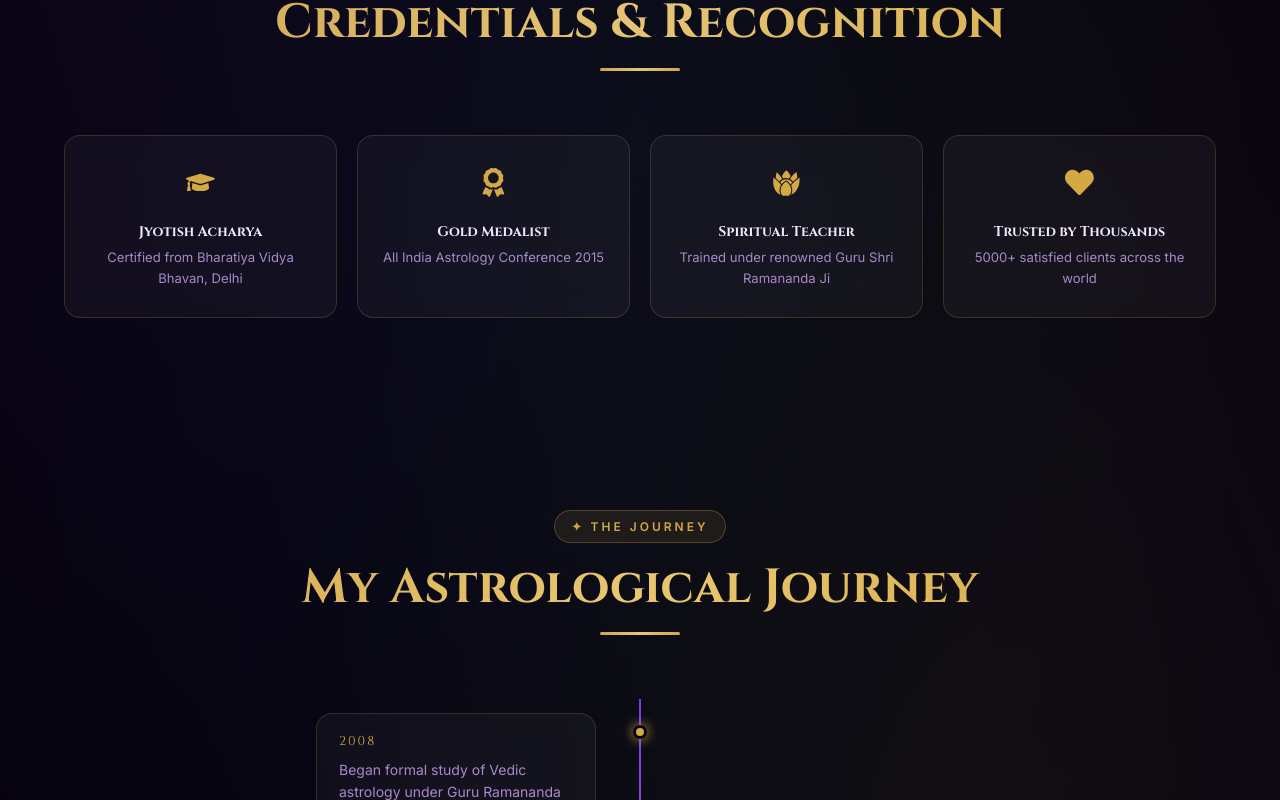
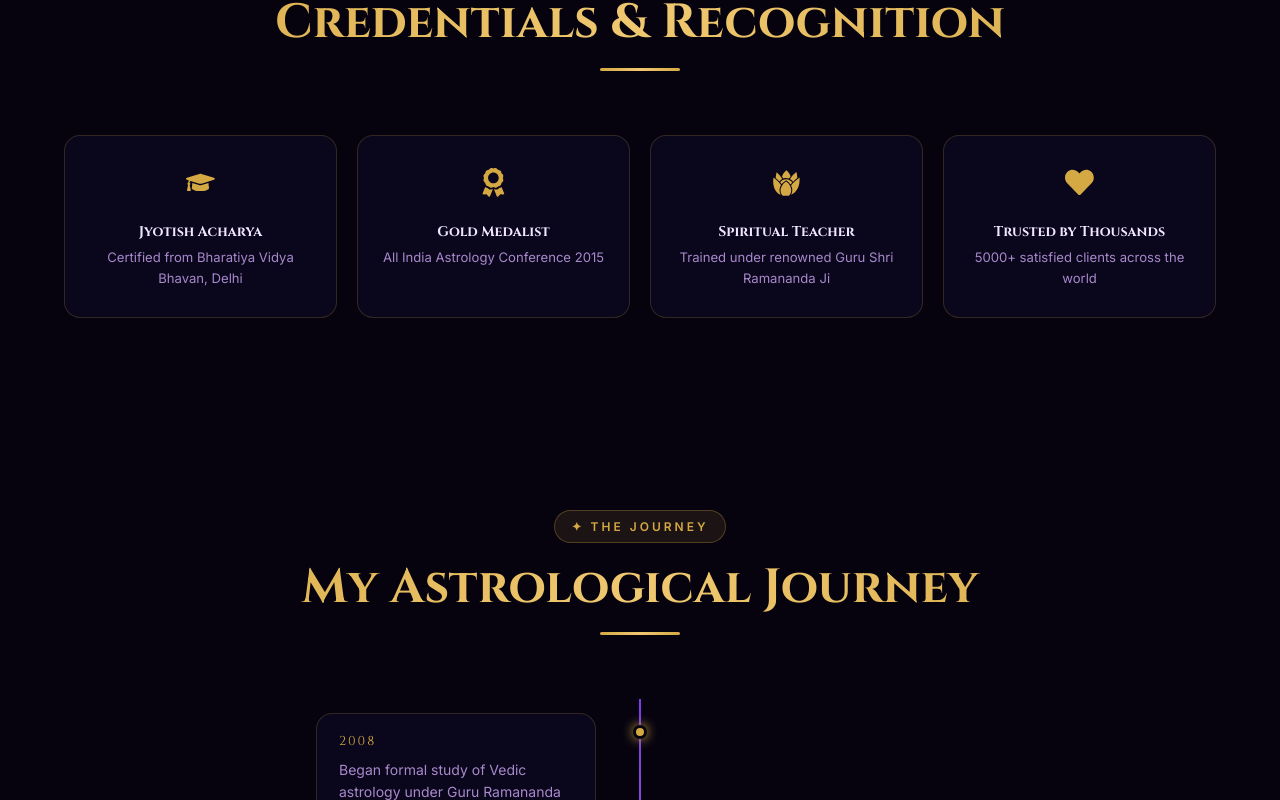
Before and after one commit to Abhisheksengarproject/aacharya-jyoti-website, a React (Vite) app in the folder frontend/: page /about in a window 1280 px wide. Shown: the part 1340-2140 px from the top of the page. Built offline with nearby package versions, Linux system fonts and the light colour scheme; no server answers; a web font is replaced by a local one.

Commit message:
Fix:black screen bug again

```diff
--- a/frontend/src/index.css
+++ b/frontend/src/index.css
@@ -4,8 +4,8 @@
 :root {
   --bg-primary: #06030f;
   --bg-secondary: #0d0820;
-  --bg-card: rgba(255, 255, 255, 0.04);
-  --bg-card-hover: rgba(255, 255, 255, 0.08);
+  --bg-card: rgba(255, 255, 255, 0.05);
+  --bg-card-hover: rgba(255, 255, 255, 0.09);
 
   --accent-gold: #d4a843;
   --accent-gold-light: #f0c870;
@@ -37,10 +37,6 @@
 
   --transition: all 0.3s cubic-bezier(0.4, 0, 0.2, 1);
   --transition-slow: all 0.6s cubic-bezier(0.4, 0, 0.2, 1);
-
-  /* iOS safe area support */
-  --safe-top: env(safe-area-inset-top, 0px);
-  --safe-bottom: env(safe-area-inset-bottom, 0px);
 }
 
 /* ===== RESET & BASE ===== */
@@ -48,14 +44,11 @@
   box-sizing: border-box;
   margin: 0;
   padding: 0;
-  /* Prevent text size adjustment on iOS */
   -webkit-text-size-adjust: 100%;
 }
 
 html {
   scroll-behavior: smooth;
-  /* Fix for iOS 100vh bug */
-  height: -webkit-fill-available;
 }
 
 body {
@@ -64,17 +57,16 @@ body {
   color: var(--text-primary);
   overflow-x: hidden;
   line-height: 1.6;
-  min-height: 100vh;
-  min-height: -webkit-fill-available;
-  /* Smooth scrolling on iOS */
+  /* iOS smooth scrolling */
   -webkit-overflow-scrolling: touch;
 }
 
 h1, h2, h3, h4 { font-family: 'Cinzel', serif; line-height: 1.2; }
 
-a { text-decoration: none; color: inherit; touch-action: manipulation; }
-img { max-width: 100%; display: block; }
-button { cursor: pointer; font-family: inherit; border: none; outline: none; touch-action: manipulation; }
+a    { text-decoration: none; color: inherit; -webkit-tap-highlight-color: transparent; }
+img  { max-width: 100%; display: block; }
+button { cursor: pointer; font-family: inherit; border: none; outline: none;
+         -webkit-tap-highlight-color: transparent; touch-action: manipulation; }
 input, textarea, select { font-family: inherit; outline: none; }
 
 /* ===== SCROLLBAR (desktop only) ===== */
@@ -89,95 +81,65 @@ input, textarea, select { font-family: inherit; outline: none; }
 
 .section-header { text-align: center; margin-bottom: 64px; }
 .section-label {
-  display: inline-block;
-  font-size: 0.75rem;
-  font-weight: 600;
-  letter-spacing: 3px;
-  text-transform: uppercase;
-  color: var(--accent-gold);
-  background: rgba(212, 168, 67, 0.1);
-  padding: 6px 16px;
-  border-radius: var(--radius-full);
-  border: 1px solid rgba(212, 168, 67, 0.3);
+  display: inline-block; font-size: 0.75rem; font-weight: 600;
+  letter-spacing: 3px; text-transform: uppercase; color: var(--accent-gold);
+  background: rgba(212, 168, 67, 0.1); padding: 6px 16px;
+  border-radius: var(--radius-full); border: 1px solid rgba(212, 168, 67, 0.3);
   margin-bottom: 16px;
 }
 .section-title {
   font-size: clamp(1.6rem, 5vw, 3rem);
   background: var(--gradient-gold);
-  -webkit-background-clip: text;
-  -webkit-text-fill-color: transparent;
-  background-clip: text;
+  -webkit-background-clip: text; -webkit-text-fill-color: transparent; background-clip: text;
   margin-bottom: 16px;
 }
 .section-subtitle {
   color: var(--text-secondary);
   font-size: clamp(0.9rem, 2.5vw, 1.05rem);
-  max-width: 560px;
-  margin: 0 auto;
+  max-width: 560px; margin: 0 auto;
 }
 
 /* ===== BUTTONS ===== */
 .btn {
-  display: inline-flex;
-  align-items: center;
-  gap: 8px;
-  padding: 12px 28px;
-  border-radius: var(--radius-full);
-  font-size: 0.9rem;
-  font-weight: 600;
-  transition: var(--transition);
-  position: relative;
-  overflow: hidden;
-  /* Prevent double-tap zoom on mobile */
-  touch-action: manipulation;
-  -webkit-tap-highlight-color: transparent;
-  user-select: none;
+  display: inline-flex; align-items: center; gap: 8px;
+  padding: 12px 28px; border-radius: var(--radius-full);
+  font-size: 0.9rem; font-weight: 600; transition: var(--transition);
+  position: relative; overflow: hidden;
+  touch-action: manipulation; -webkit-tap-highlight-color: transparent;
+  user-select: none; text-decoration: none;
 }
-.btn-primary {
-  background: var(--gradient-gold);
-  color: #1a0a00;
-  box-shadow: var(--shadow-gold);
-}
-.btn-primary:active { transform: scale(0.97); }
+.btn-primary  { background: var(--gradient-gold); color: #1a0a00; box-shadow: var(--shadow-gold); }
+.btn-secondary { background: transparent; color: var(--accent-gold); border: 1px solid var(--border-glow); }
+.btn-purple   { background: var(--gradient-purple); color: white; box-shadow: var(--shadow-purple); }
+
+.btn-primary:active, .btn-purple:active { opacity: 0.88; }
+.btn-secondary:active { background: rgba(212, 168, 67, 0.08); }
+
 @media (hover: hover) {
-  .btn-primary:hover { transform: translateY(-2px); box-shadow: 0 0 40px rgba(212, 168, 67, 0.4); }
+  .btn-primary:hover  { transform: translateY(-2px); box-shadow: 0 0 40px rgba(212, 168, 67, 0.4); }
+  .btn-secondary:hover { background: rgba(212, 168, 67, 0.1); transform: translateY(-2px); }
+  .btn-purple:hover   { transform: translateY(-2px); box-shadow: 0 0 40px rgba(124, 58, 237, 0.5); }
 }
 
-.btn-secondary {
-  background: transparent;
-  color: var(--accent-gold);
-  border: 1px solid var(--border-glow);
-}
-.btn-secondary:active { opacity: 0.8; }
-@media (hover: hover) {
-  .btn-secondary:hover { background: rgba(212, 168, 67, 0.1); transform: translateY(-2px); }
+/* ===== GLASS CARD ===════════════════════════════════════════════════════
+   IMPORTANT: NO transform:translateZ(0), NO will-change, NO backdrop-filter
+   on mobile. These were causing the iOS black screen during scroll.
+   Desktop gets a subtle blur, mobile gets a solid semi-transparent bg.
+======================================================================== */
+.glass-card {
+  background: rgba(13, 8, 32, 0.75);
+  border: 1px solid var(--border-color);
+  border-radius: var(--radius-md);
+  transition: border-color 0.3s ease, background 0.3s ease;
 }
 
-.btn-purple {
-  background: var(--gradient-purple);
-  color: white;
-  box-shadow: var(--shadow-purple);
-}
-.btn-purple:active { transform: scale(0.97); }
-@media (hover: hover) {
-  .btn-purple:hover { transform: translateY(-2px); box-shadow: 0 0 40px rgba(124, 58, 237, 0.5); }
-}
-
-/* ===== GLASS CARD ===== */
-.glass-card {
-  background: var(--bg-card);
-  /* Use lighter blur on mobile for performance */
-  -webkit-backdrop-filter: blur(12px);
-  backdrop-filter: blur(12px);
-  border: 1px solid var(--border-color);
-  border-radius: var(--radius-md);
-  transition: var(--transition);
-  /* Prevent iOS black-flicker on scroll */
-  -webkit-transform: translateZ(0);
-  transform: translateZ(0);
-  will-change: auto;
-}
-@media (hover: hover) {
+/* Blur only on desktop where GPU is more capable */
+@media (min-width: 769px) and (hover: hover) {
+  .glass-card {
+    background: var(--bg-card);
+    -webkit-backdrop-filter: blur(12px);
+    backdrop-filter: blur(12px);
+  }
   .glass-card:hover {
     background: var(--bg-card-hover);
     border-color: var(--border-glow);
@@ -185,38 +147,33 @@ input, textarea, select { font-family: inherit; outline: none; }
     box-shadow: var(--shadow-card);
   }
 }
-.glass-card:active {
-  background: var(--bg-card-hover);
-  border-color: var(--border-glow);
-}
+.glass-card:active { background: rgba(255,255,255,0.07); border-color: var(--border-glow); }
 
-/* ===== STARS BACKGROUND ===== */
-/* KEY FIX: Changed from position:fixed to position:absolute to stop iOS black-screen bug */
+/* ===== STARS BACKGROUND ═══════════════════════════════════════════════
+   Use position:fixed but with pointer-events:none and NO transform/filter.
+   A simple radial-gradient background does NOT trigger GPU compositing.
+   This is safe on iOS — it's just a colour gradient, not an image layer.
+======================================================================== */
 .stars-bg {
-  position: absolute;
-  top: 0; left: 0;
-  width: 100%; height: 100%;
+  position: fixed;
+  top: 0; left: 0; width: 100%; height: 100%;
   pointer-events: none;
-  z-index: 0;
+  z-index: -1;      /* behind EVERYTHING — no stacking context conflicts */
   background:
-    radial-gradient(ellipse at 20% 20%, rgba(124, 58, 237, 0.08) 0%, transparent 50%),
-    radial-gradient(ellipse at 80% 80%, rgba(212, 168, 67, 0.06) 0%, transparent 50%),
-    radial-gradient(ellipse at 50% 50%, rgba(20, 184, 166, 0.04) 0%, transparent 70%);
+    radial-gradient(ellipse at 20% 20%, rgba(124, 58, 237, 0.07) 0%, transparent 50%),
+    radial-gradient(ellipse at 80% 80%, rgba(212, 168, 67, 0.05) 0%, transparent 50%),
+    radial-gradient(ellipse at 50% 50%, rgba(20, 184, 166, 0.03) 0%, transparent 70%);
 }
 
 /* ===== PAGE WRAPPER ===== */
-.page { position: relative; z-index: 1; }
+/* Remove z-index:1 — it was creating stacking context conflicts with stars-bg */
+.page { position: relative; }
 
 /* ===== SECTION PADDING ===== */
 .section { padding: 96px 0; }
 
 /* ===== DIVIDER ===== */
-.divider {
-  width: 80px; height: 3px;
-  background: var(--gradient-gold);
-  border-radius: 2px;
-  margin: 16px auto;
-}
+.divider { width: 80px; height: 3px; background: var(--gradient-gold); border-radius: 2px; margin: 16px auto; }
 
 /* ===== FORM STYLES ===== */
 .form-group { display: flex; flex-direction: column; gap: 8px; }
@@ -229,13 +186,11 @@ input, textarea, select { font-family: inherit; outline: none; }
   border-radius: var(--radius-sm);
   padding: 12px 16px;
   color: var(--text-primary);
-  font-size: 1rem; /* Prevents iOS auto-zoom (must be >= 16px) */
+  font-size: 1rem;          /* min 16px — prevents iOS auto-zoom */
   transition: var(--transition);
-  /* Kill iOS inner shadow */
-  -webkit-appearance: none;
+  -webkit-appearance: none; /* removes iOS inner shadow on inputs */
   appearance: none;
 }
-/* Fix iOS dark bg for select dropdown */
 .form-group select option { background: #0d0820; color: var(--text-primary); }
 .form-group input:focus,
 .form-group textarea:focus,
@@ -246,62 +201,36 @@ input, textarea, select { font-family: inherit; outline: none; }
 }
 
 /* ===== BADGE ===== */
-.badge {
-  display: inline-block;
-  padding: 3px 10px;
-  border-radius: var(--radius-full);
-  font-size: 0.7rem;
-  font-weight: 600;
-  letter-spacing: 1px;
-  text-transform: uppercase;
-}
+.badge { display: inline-block; padding: 3px 10px; border-radius: var(--radius-full); font-size: 0.7rem; font-weight: 600; letter-spacing: 1px; text-transform: uppercase; }
 .badge-gold   { background: rgba(212,168,67,0.15);  color: var(--accent-gold);         border: 1px solid rgba(212,168,67,0.3); }
 .badge-purple { background: rgba(124,58,237,0.15);  color: var(--accent-purple-light);  border: 1px solid rgba(124,58,237,0.3); }
 .badge-teal   { background: rgba(20,184,166,0.15);  color: var(--accent-teal);          border: 1px solid rgba(20,184,166,0.3); }
 
-/* ===== ANIMATIONS ===== */
-@keyframes float {
-  0%, 100% { transform: translateY(0px); }
-  50% { transform: translateY(-12px); }
+/* ===== ANIMATIONS ═══════════════════════════════════════════════════════
+   Disable ALL animations on mobile — they trigger GPU repaints that cause
+   the iOS black screen during momentum scrolling.
+======================================================================== */
+@keyframes float       { 0%, 100% { transform: translateY(0); } 50% { transform: translateY(-12px); } }
+@keyframes pulse-glow  { 0%, 100% { box-shadow: 0 0 20px rgba(212,168,67,0.2); } 50% { box-shadow: 0 0 50px rgba(212,168,67,0.5); } }
+@keyframes spin-slow   { from { transform: rotate(0deg); } to { transform: rotate(360deg); } }
+@keyframes fadeInUp    { from { opacity: 0; transform: translateY(20px); } to { opacity: 1; transform: translateY(0); } }
+@keyframes twinkle     { 0%, 100% { opacity: 1; } 50% { opacity: 0.4; } }
+
+/* Only animate on desktop */
+@media (hover: hover) and (min-width: 769px) {
+  .float      { animation: float      6s  ease-in-out infinite; }
+  .pulse-glow { animation: pulse-glow 3s  ease-in-out infinite; }
+  .spin-slow  { animation: spin-slow  20s linear      infinite; }
+  .fade-in-up { animation: fadeInUp   0.6s ease forwards;       }
 }
-@keyframes pulse-glow {
-  0%, 100% { box-shadow: 0 0 20px rgba(212,168,67,0.2); }
-  50% { box-shadow: 0 0 50px rgba(212,168,67,0.5); }
-}
-@keyframes spin-slow {
-  from { transform: rotate(0deg); }
-  to { transform: rotate(360deg); }
-}
-@keyframes shimmer {
-  0% { background-position: -200% center; }
-  100% { background-position: 200% center; }
-}
-@keyframes fadeInUp {
-  from { opacity: 0; transform: translateY(20px); }
-  to { opacity: 1; transform: translateY(0); }
-}
-@keyframes twinkle {
-  0%, 100% { opacity: 1; transform: scale(1); }
-  50% { opacity: 0.4; transform: scale(0.85); }
-}
-
-/* Disable float animation on mobile for better performance */
-@media (prefers-reduced-motion: reduce), (max-width: 768px) {
-  .float, .hero__float-card { animation: none !important; }
-  .spin-slow { animation: none !important; }
-}
-.float { animation: float 6s ease-in-out infinite; }
-.pulse-glow { animation: pulse-glow 3s ease-in-out infinite; }
-.spin-slow { animation: spin-slow 20s linear infinite; }
-.fade-in-up { animation: fadeInUp 0.6s ease forwards; }
+/* Twinkle only on the small star icon — very lightweight, OK on mobile */
+.navbar__logo-icon { animation: twinkle 2s ease-in-out infinite; }
 
 /* ===== LOADING SPINNER ===== */
 .spinner {
   width: 40px; height: 40px;
-  border: 3px solid rgba(212,168,67,0.2);
-  border-top-color: var(--accent-gold);
-  border-radius: 50%;
-  animation: spin-slow 0.8s linear infinite;
+  border: 3px solid rgba(212,168,67,0.2); border-top-color: var(--accent-gold);
+  border-radius: 50%; animation: spin-slow 0.8s linear infinite;
   margin: 48px auto;
 }
 
@@ -310,12 +239,6 @@ input, textarea, select { font-family: inherit; outline: none; }
   .section { padding: 60px 0; }
   .container { padding: 0 16px; }
   .section-header { margin-bottom: 36px; }
-  /* Remove backdrop-filter on low-power mobile to prevent black screen */
-  .glass-card {
-    -webkit-backdrop-filter: none;
-    backdrop-filter: none;
-    background: rgba(13, 8, 32, 0.85);
-  }
 }
 @media (max-width: 480px) {
   .btn { padding: 11px 20px; font-size: 0.875rem; }
--- a/frontend/src/pages/Home.css
+++ b/frontend/src/pages/Home.css
@@ -5,10 +5,7 @@
   flex-direction: column;
   justify-content: center;
   position: relative;
-  overflow: hidden;
   padding-top: 90px;
-  /* The stars-bg inside uses position:absolute — hero must be the reference */
-  isolation: isolate;
 }
 
 .hero__zodiac-ring {
--- a/frontend/src/pages/Home.jsx
+++ b/frontend/src/pages/Home.jsx
@@ -25,10 +25,11 @@ const zodiacSigns = ['♈', '♉', '♊', '♋', '♌', '♍', '♎', '♏', '
 const Home = () => {
   return (
     <div className="page home">
+      {/* Global background gradient — position:fixed z-index:-1, behind everything */}
+      <div className="stars-bg" />
 
-      {/* Hero Section — stars-bg is INSIDE hero so position:absolute works */}
+      {/* Hero Section */}
       <section className="hero">
-        <div className="stars-bg" />
 
         <div className="hero__zodiac-ring">
           {zodiacSigns.map((sign, i) => (
```
Also changed, not shown: frontend/src/components/Navbar.css (+12 -16 lines), frontend/src/components/Navbar.jsx (+37 -15 lines), frontend/vercel.json (added).
